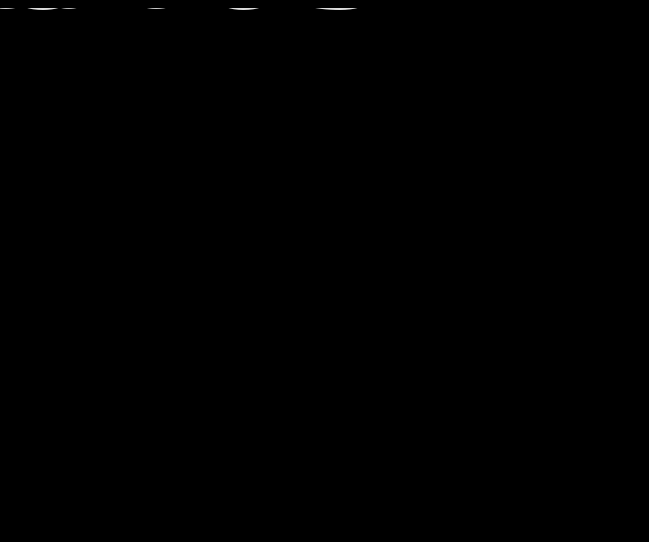
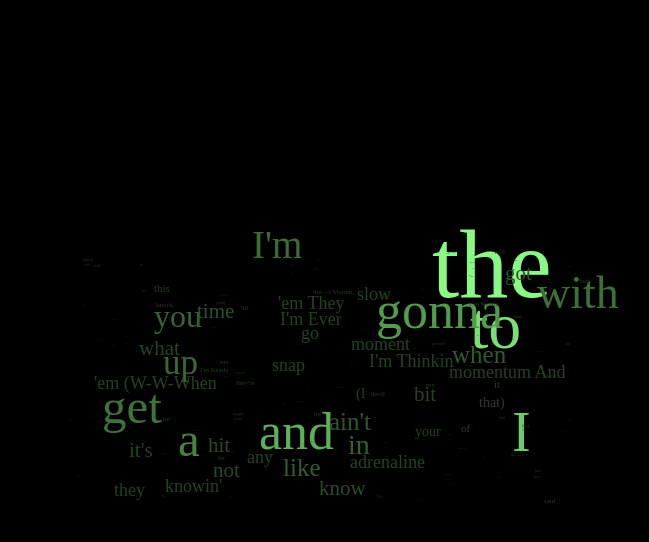
Before and after one commit to Tushige/EminemVenomWordCloud, a plain HTML site: page index.html in a window 1280 px wide. Shown: the whole page, without its empty margins (114-763 px from the left). Drawn offline with Linux system fonts and the light colour scheme.

Commit message:
successful rendering of the venom lyrics; There are still some minimal character overlaps

```diff
--- a/index.html
+++ b/index.html
@@ -8,6 +8,9 @@
     body {
       background: black;
     }
+    svg {
+      margin-top: 200px;
+    }
   </style>
 </head>
 <body>
@@ -16,7 +19,7 @@
 
     var color = d3.scaleLinear()
             .domain([0,1,2,3,4,5,6,10,15,20,100])
-            .range(["#ddd", "#ccc", "#bbb", "#aaa", "#999", "#888", "#777", "#666", "#555", "#444", "#333", "#222"]);
+            .range(["#8bf785", "#7ddd77", "#70c96a", "#61ad5b", "#54994f", "#478243", "#40723c", "#386334", "#2f542c", "#264424", "#1d351c", "#142614"]);
 
     d3.text(dataSource)
     .then(function(lyrics) {
@@ -53,11 +56,11 @@
         {text: 'hello2', size: 15},
         {text: 'hello3', size: 20},
       ]
-      d3.layout.cloud().size([850, 350])
-        .words(dummyWords)
+      d3.layout.cloud().size([1000, 500])
+        .words(arrWords)
         .rotate(0)
         .fontSize(function(word) {
-          return word.size;
+          return fontScale(word.size);
         })
         .on('word', function(word) {
         })
@@ -65,27 +68,26 @@
         .start();
 
       function draw (words) {
-        var w = 850,
-            h = 350;
+        var w = 1200,
+            h = 700;
         var svg = d3.select('body')
                     .append('svg')
                     .attr('width', w)
                     .attr('height', h);
         svg.append('g')
-          // .attr("transform", "translate(320,200)")
+          .attr('transform', 'translate(425, 175)')
           .selectAll('text')
           .data(words)
           .enter()
           .append('text')
           .style('font-size', function(d) {
-            return d.size*10 + 'px';
+            return d.size + 'px';
           })
           .style("fill", function(d, i) {
             return color(i);
           })
           .attr("transform", function(d) {
-            console.log(d)
-              // return "translate(" + [d.x, d.height] + ")rotate(" + d.rotate + ")";
+            return `translate(${d.x}, ${d.y})`;
           })
           .text(function(d) {
             return d.text;
@@ -95,3 +97,11 @@
   </script>
 </body>
 </html>
+
+<!--
+1)<g> elements are just big enough to contain its children
+<text> elements appear cut off by default because their baseline is bottom left corner and the y position corresponds to this baseline.
+
+2) Perform font-size scaling before words have been positioned so that d3-cloud's positioning algorithm is aware of the final size of the characters.
+Otherwise, the final rendering has lots of overlaps that lead to a very unaesthetic look.
+-->
```
